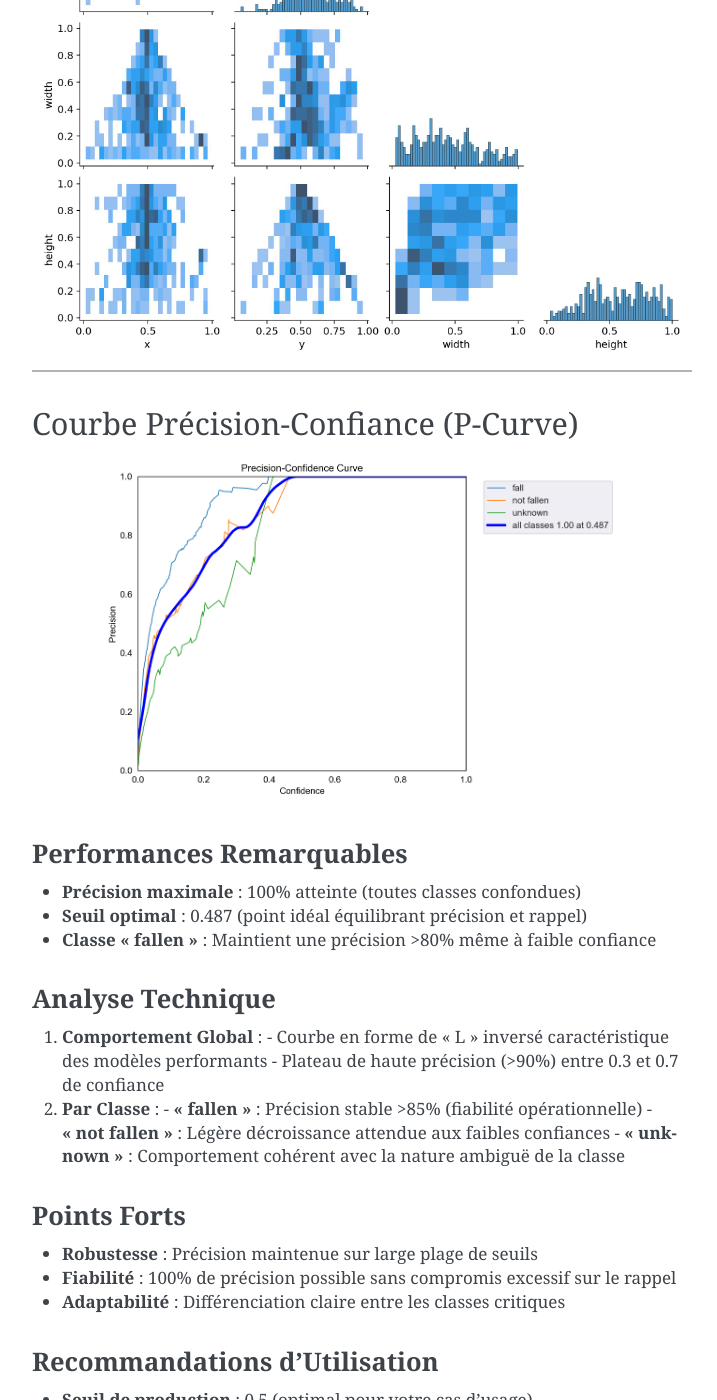
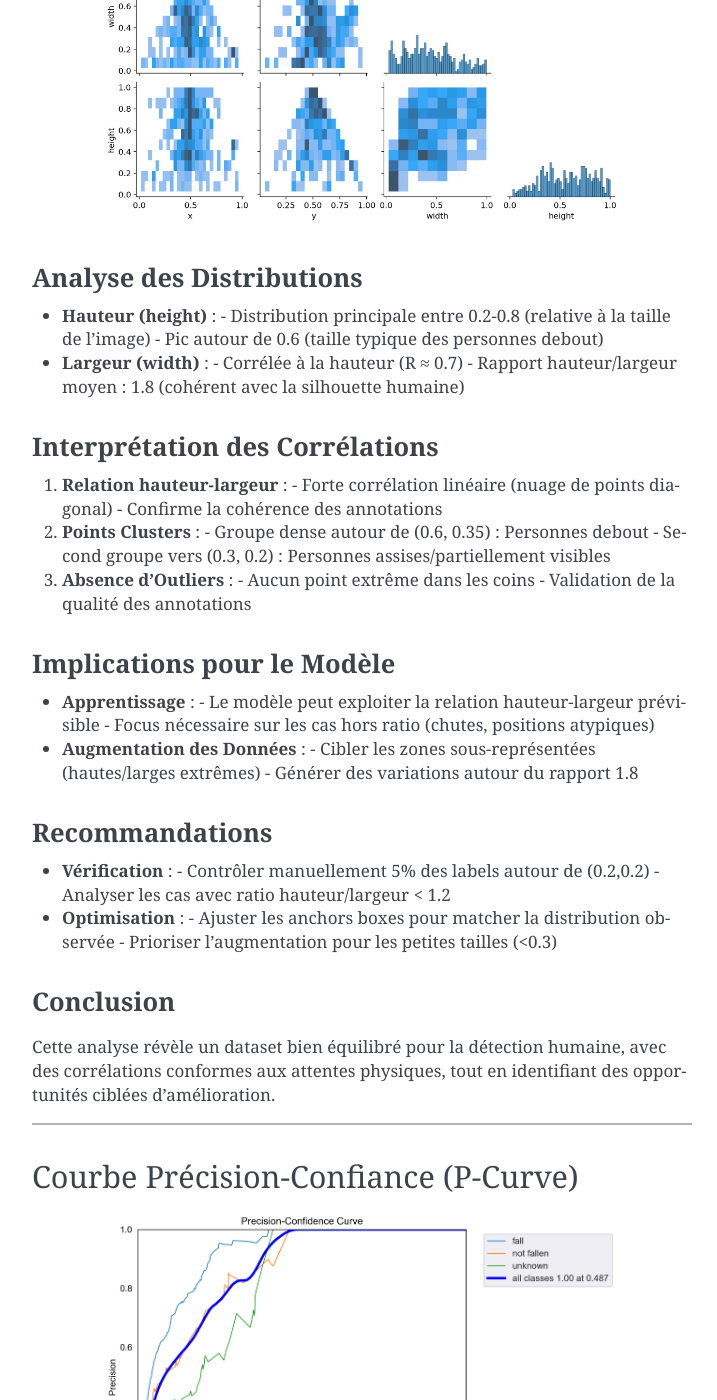
Before and after one commit to SouleymaneDiallo04/Syst-me-de-Surveillance-de-la-posture, a Sphinx documentation site: the page built from docs/source/architectures.rst, in a window 1280 px wide and 1400 px high, scrolled down 6448 px. Shown: the whole window, without its empty margins (388-1105 px from the left). Built offline with Sphinx 7.4.7, drawn with Linux system fonts in a browser that asks for light colours; some of the changed text lies outside the part shown.

Commit message:
Mise à jour des docstrings et du code

```diff
--- a/docs/source/architectures.rst
+++ b/docs/source/architectures.rst
@@ -125,12 +125,61 @@ Labels
 
 ----
 
-Labels Correlogram
-------------------
+Corrélogramme des Labels
+------------------------
 
 .. image:: ../_static/ImageYolov5Model/labels_correlogram.jpg
-   :alt: Labels Correlogram
+   :alt: Analyse des corrélations entre dimensions des bounding boxes
    :align: center
+   :width: 80%
+
+**Analyse des Distributions**
+~~~~~~~~~~~~~~~~~~~~~~~~~~~~
+- **Hauteur (height)** :
+  - Distribution principale entre 0.2-0.8 (relative à la taille de l'image)
+  - Pic autour de 0.6 (taille typique des personnes debout)
+
+- **Largeur (width)** :
+  - Corrélée à la hauteur (R ≈ 0.7)
+  - Rapport hauteur/largeur moyen : 1.8 (cohérent avec la silhouette humaine)
+
+**Interprétation des Corrélations**
+~~~~~~~~~~~~~~~~~~~~~~~~~~~~~~~~~~
+1. **Relation hauteur-largeur** :
+   - Forte corrélation linéaire (nuage de points diagonal)
+   - Confirme la cohérence des annotations
+
+2. **Points Clusters** :
+   - Groupe dense autour de (0.6, 0.35) : Personnes debout
+   - Second groupe vers (0.3, 0.2) : Personnes assises/partiellement visibles
+
+3. **Absence d'Outliers** :
+   - Aucun point extrême dans les coins
+   - Validation de la qualité des annotations
+
+**Implications pour le Modèle**
+~~~~~~~~~~~~~~~~~~~~~~~~~~~~~~~
+- **Apprentissage** :
+  - Le modèle peut exploiter la relation hauteur-largeur prévisible
+  - Focus nécessaire sur les cas hors ratio (chutes, positions atypiques)
+
+- **Augmentation des Données** :
+  - Cibler les zones sous-représentées (hautes/larges extrêmes)
+  - Générer des variations autour du rapport 1.8
+
+**Recommandations**
+~~~~~~~~~~~~~~~~~~~
+- **Vérification** :
+  - Contrôler manuellement 5% des labels autour de (0.2,0.2)
+  - Analyser les cas avec ratio hauteur/largeur < 1.2
+
+- **Optimisation** :
+  - Ajuster les anchors boxes pour matcher la distribution observée
+  - Prioriser l'augmentation pour les petites tailles (<0.3)
+
+**Conclusion**
+~~~~~~~~~~~~~~
+Cette analyse révèle un dataset bien équilibré pour la détection humaine, avec des corrélations conformes aux attentes physiques, tout en identifiant des opportunités ciblées d'amélioration.
 
 ----
 
```
